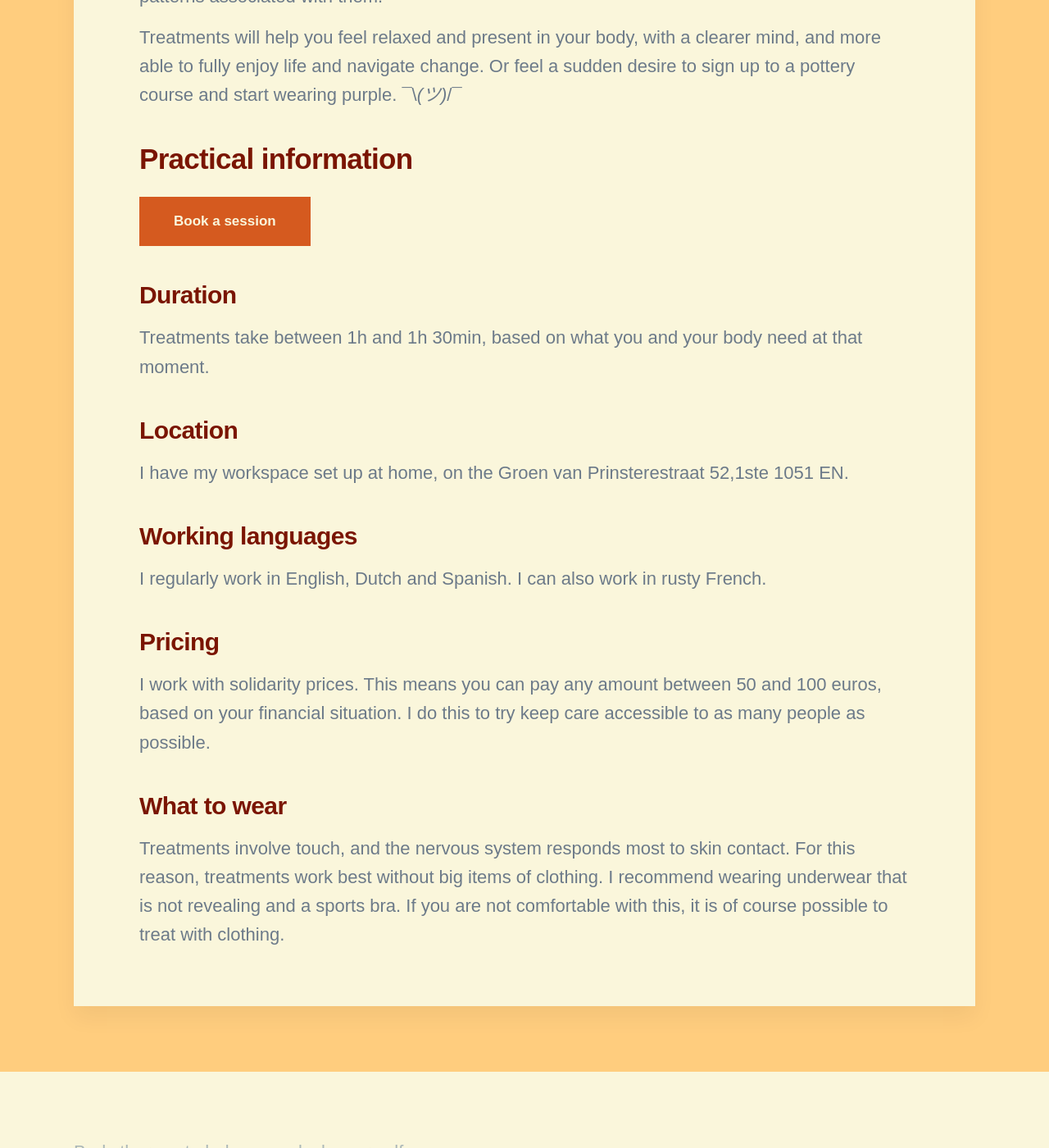
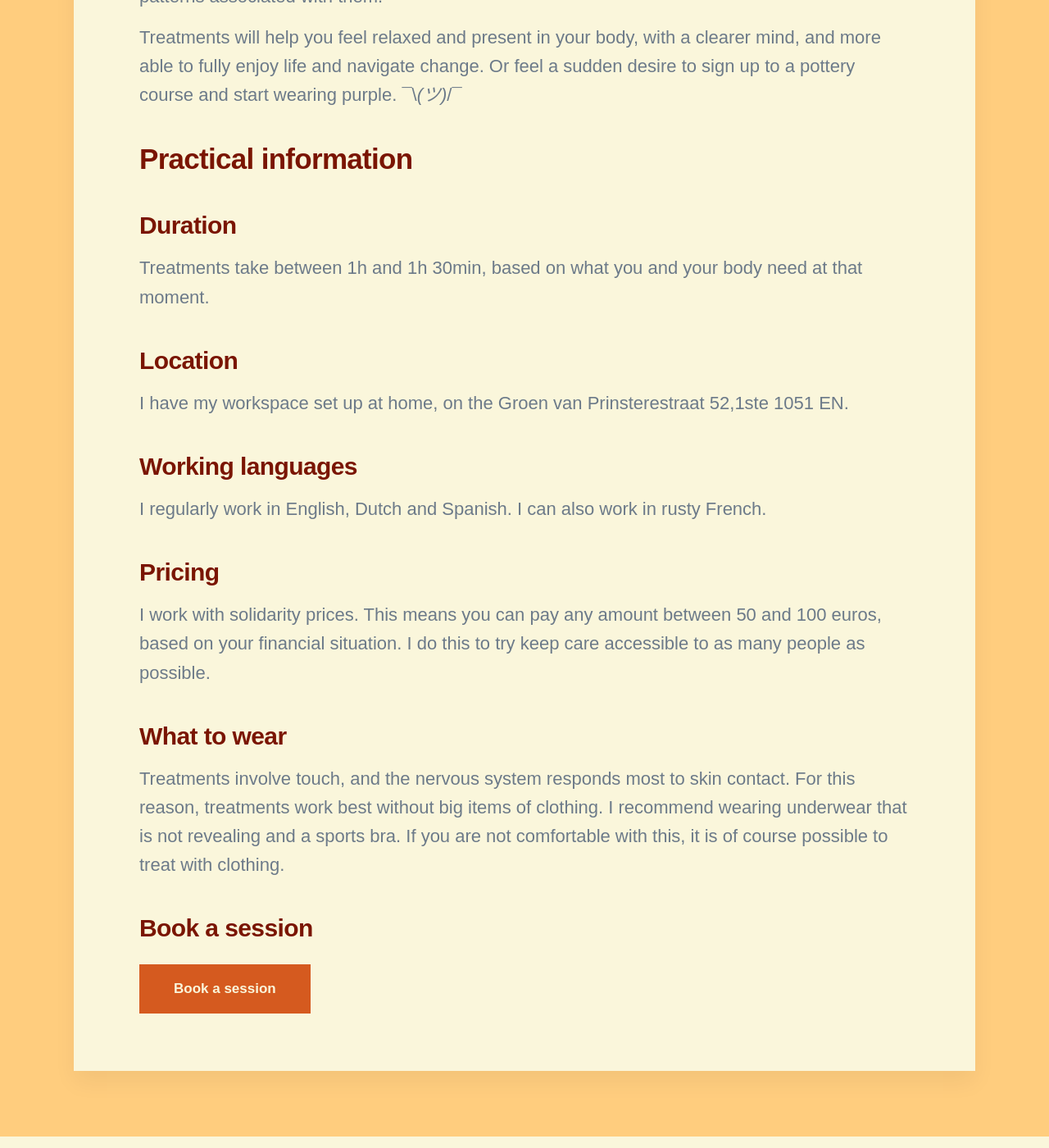
Before and after one commit to threekeytherapy/threekeytherapy.com, a Jekyll site: the page built from _projects/treatments.md, in a window 1280 px wide and 1400 px high, scrolled down 1023 px. Shown: the whole window at 82% size. Built offline with Jekyll 4.4.1, drawn with Linux system fonts in a browser that asks for light colours; nearby versions of some CDN libraries; some web fonts are replaced.

Commit message:
moves booking button down on treatment page

```diff
--- a/_projects/treatments.md
+++ b/_projects/treatments.md
@@ -14,8 +14,6 @@ Once surfaced, you have the opportunity to work with your breathing, mind and ne
 Treatments will help you feel relaxed and present in your body, with a clearer mind, and more able to fully enjoy life and navigate change. Or feel a sudden desire to sign up to a pottery course and start wearing purple. ¯\\_(ツ)_/¯
 
 ## Practical information
-
-<a href="/contact" class="button button--large">Book a session</a>
 
 ### Duration
 
@@ -41,3 +39,7 @@ Treatments involve touch, and the nervous system responds most to skin contact.
 For this reason, treatments work best without big items of clothing.
 I recommend wearing underwear that is not revealing and a sports bra.
 If you are not comfortable with this, it is of course possible to treat with clothing.
+
+### Book a session
+
+<a href="/contact" class="button button--large">Book a session</a>
```
